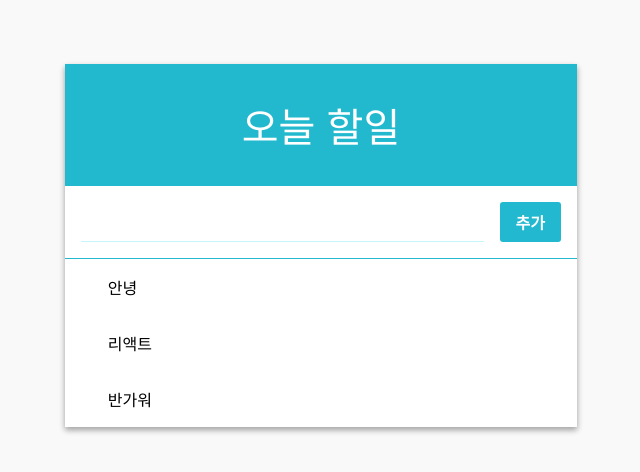
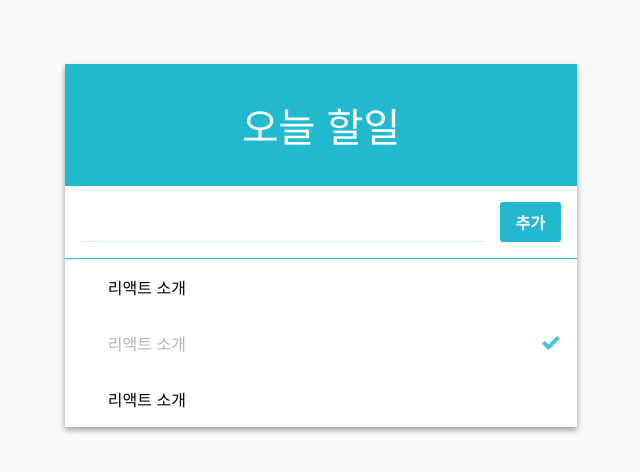
Before and after one commit to kimbeol/react_project, a React (Create React App) app in the folder todo-list/: page / in a window 1280 px wide. Shown: the top 472 px of the page, without its empty margins (319-959 px from the left). Built offline with nearby package versions, Linux system fonts and the light colour scheme.

Commit message:
form 인풋 저장
form 인풋 저장
toggle handleler events 작업

```diff
--- a/todo-list/src/App.js
+++ b/todo-list/src/App.js
@@ -4,10 +4,87 @@
 import TodoItemList from './components/TodoItemList';
 
 class App extends Component {
+
+   id = 3
+
+   state = {
+      input:'',
+      todos: [
+         {id:0, text: ' 리액트 소개', checked: false },
+         {id:1, text: ' 리액트 소개', checked: true },
+         {id:2, text: ' 리액트 소개', checked: false },
+      ]
+   }
+
+   handleChange = (e) => {
+      this.setState({
+         input: e.target.value // input 의 다음 바뀔 값
+      })
+   }
+
+   handleCreate = () => {
+      const {input, todos } = this.state;
+      this.setState({
+         input:'', // 인풋 비우고
+         // concat 을 사용하여 배열에 추가
+         todos: todos.concat({
+            id: this.id++,
+            text: input,
+            checked: false
+         })
+      });
+   }
+
+   handleKeyPress = (e) => {
+      // 눌러진 키가 Enter 연 handleCreate 호출
+      if(e.key === 'Enter') {
+         this.handleCreate();
+      }
+   }
+
+   handleToggle = (id) => {
+      const { todos } = this.state;
+
+      // 파라미터로 받은 id 를 가지고 몇번째 아이템인지 찾습니다.
+      const index = todos.findIndex(todo => todo.id === id);
+      const selected = todos[index];  // 선택된 객체
+
+      const nextTodos = [...todos];  // 배열을 복사
+
+      // 기존의 값들을 복사하고, checked 값을 덮어쓰기
+      nextTodos[index] = {
+         ...selected,
+         checked: !selected.checked
+      };
+
+      this.setState({
+         todos: nextTodos
+      });
+   }
+
    render() {
+      const { input, todos } = this.state;
+      const { // 비구조화 할당 this.객체 대신
+         handleChange,
+         handleCreate,
+         handleKeyPress,
+         handleToggle
+      } = this;
+
+      // const numbers = [1,2,3,4,5];
+      // const squared = numbers.map(number => number * number)
+      // console.log(squared);
+
       return (
-         <TodoListTemplate form={<Form/>}>
-            <TodoItemList/>
+         <TodoListTemplate form={(
+            <Form
+               value={input}
+               onKeyPress={handleKeyPress}
+               onChange={handleChange}
+               onCreate={handleCreate}
+             />
+         )}>
+            <TodoItemList todos={todos}/>
          </TodoListTemplate>
       );
    }
--- a/todo-list/src/components/TodoItem.js
+++ b/todo-list/src/components/TodoItem.js
@@ -25,7 +25,7 @@
                     <div>{text}</div>
                 </div>
                 {
-                    checked && (<div className="check-mark">✓</div>)
+                    checked && (<div className="check-mark">&#x2713;</div>)
                 }
             </div>
         );
--- a/todo-list/src/components/TodoItemList.js
+++ b/todo-list/src/components/TodoItemList.js
@@ -5,11 +5,25 @@
     render() {
         const { todos, onToggle, onRemove } = this.props;
 
+        const todoList = todos.map(
+            ({id, text, checked}) => (
+                <TodoItem
+                    id={id}
+                    text={text}
+                    checked={checked}
+                    onToggle={onToggle}
+                    key={id}
+                />
+            )
+        );
+
         return (
             <div>
-                <TodoItem text="안녕"/>
+                {/* <TodoItem text="안녕"/>
                 <TodoItem text="리액트"/>
-                <TodoItem text="반가워"/>
+                <TodoItem text="반가워"/> */}
+
+                {todoList}
             </div>
         );
     }
```
